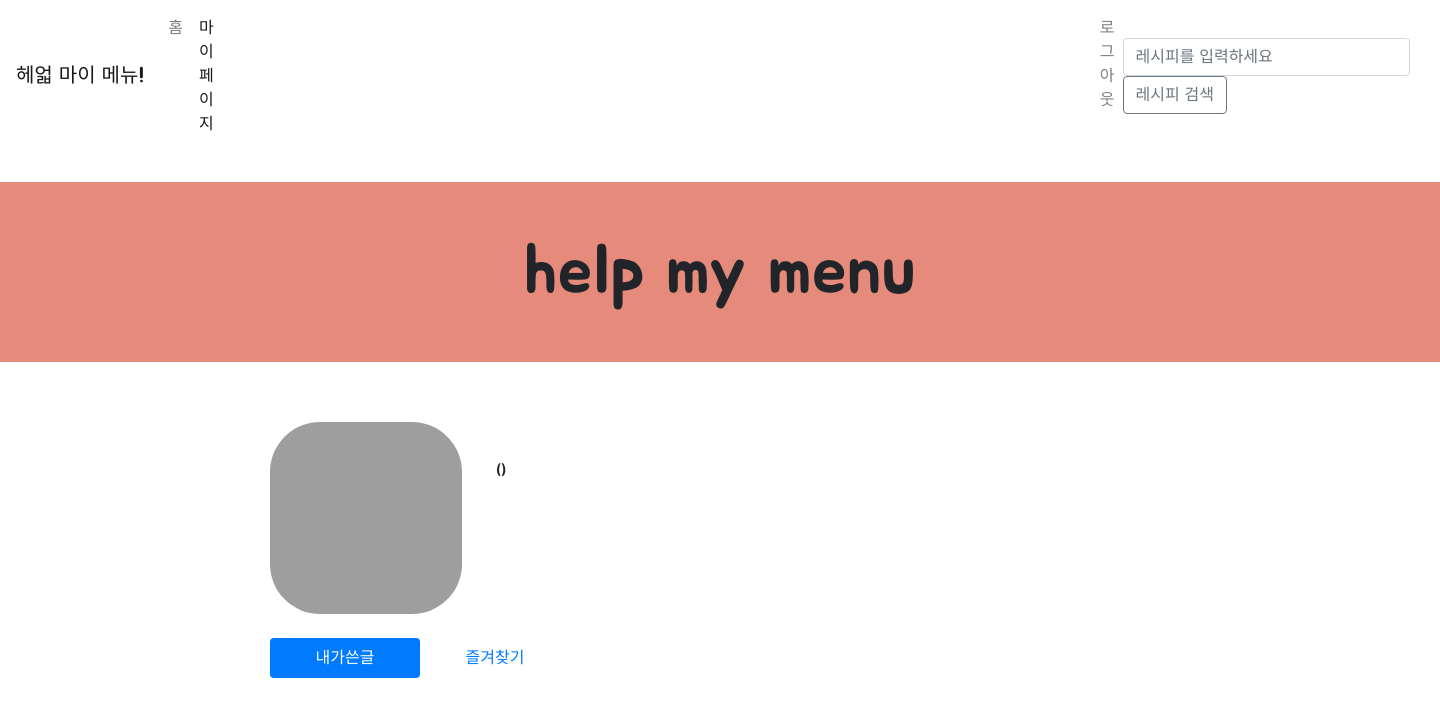
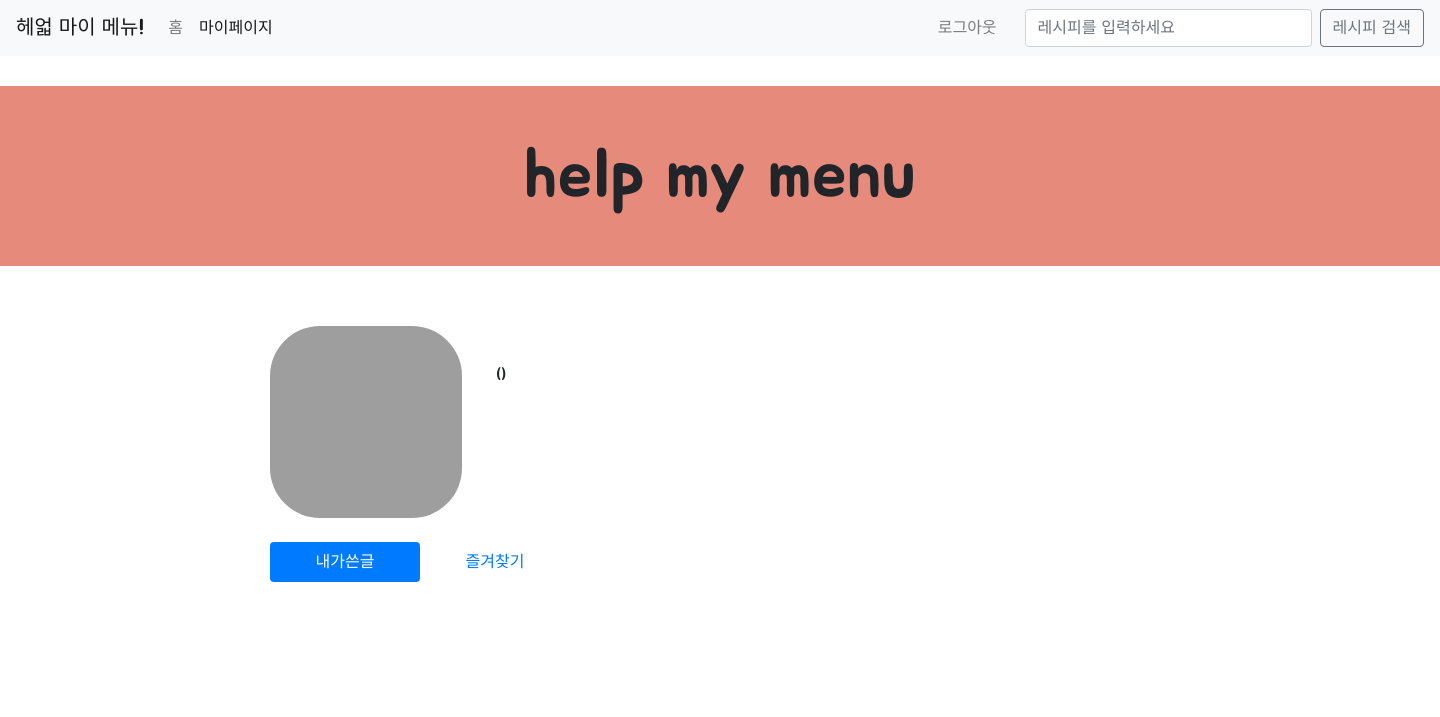
Before and after one commit to hellonayeon/help-my-menu, a Flask app: template templates/user.html in a window 1440 px wide. Shown: the top 717 px of the page. Run offline with Flask 2, Linux system fonts and the light colour scheme; the template is opened without the code that fills it, so the values that code supplies are empty; parts of the project's set-up code (start-up, migrations or seed data) failed here and were passed over; some libraries are stand-ins or nearby versions; some web fonts are replaced; grey boxes are pictures that could not be loaded.

Commit message:
상단 Navbar 수정

```diff
--- a/app.py
+++ b/app.py
@@ -26,9 +26,10 @@ def home():
     try:
         payload = jwt.decode(token_receive, secrets["SECRET_KEY"], algorithms=['HS256'])
         user_info = db.users.find_one({'_id': ObjectId(payload['user_id'])})
-        print(user_info)
-        print(user_info['_id'])
-        # user_info['_id'] = payload['user_id']
+        # print(payload['user_id'])
+        # print(user_info['_id'])
+        # print(user_info)
+        # payload['user_id']와 user_info['_id'] 찍어보면 원래부터 똑같네요.
         return render_template('index.html', user_info=user_info)
     except jwt.ExpiredSignatureError:
         return redirect(url_for("login", msg="로그인 시간이 만료되었습니다."))
@@ -52,9 +53,6 @@ def user(_id):
         is_mypage_user = (_id == payload['user_id'])
 
         user_info = db.users.find_one({'_id': ObjectId(_id)})
-        print(user_info)
-        print(user_info['_id'])
-        # user_info['_id'] = payload['user_id']
         return render_template('user.html', user_info=user_info, is_mypage_user=is_mypage_user)
     except jwt.ExpiredSignatureError:
         return redirect(url_for("login", msg="로그인 시간이 만료되었습니다."))
--- a/templates/user.html
+++ b/templates/user.html
@@ -65,17 +65,23 @@
 </head>
 <body>
 <!-- 상단 Navbar -->
-<nav class="navbar navbar-expand-lg navbar-light">
+<nav class="navbar sticky-top navbar-expand-lg navbar-light bg-light">
     <a class="navbar-brand" href="/">헤얿 마이 메뉴!</a>
+    <button class="navbar-toggler" type="button" data-toggle="collapse" data-target="#navbarSupportedContent" aria-controls="navbarSupportedContent" aria-expanded="false" aria-label="Toggle navigation">
+        <span class="navbar-toggler-icon"></span>
+    </button>
+
     <div class="collapse navbar-collapse" id="navbarSupportedContent">
         <ul class="navbar-nav mr-auto">
             <li class="nav-item">
-            <a class="nav-link" href="/">홈</a>
+                <a class="nav-link" href="/">홈<span class="sr-only">(current)</span></a>
             </li>
             <li class="nav-item active">
                 <a class="nav-link" href="/user/{{ user_info._id }}">마이페이지</a>
             </li>
-        <li class="nav-item" style="margin-left: 870px;">
+        </ul>
+        <ul class="navbar-nav" style="padding-right: 20px;">
+            <li class="nav-item">
                 <a class="nav-link" onclick="logout()" href="#">로그아웃</a>
             </li>
         </ul>
```
Also changed, not shown: templates/index.html (+9 -3 lines). Lines whose indentation alone changed are shown as unchanged.
